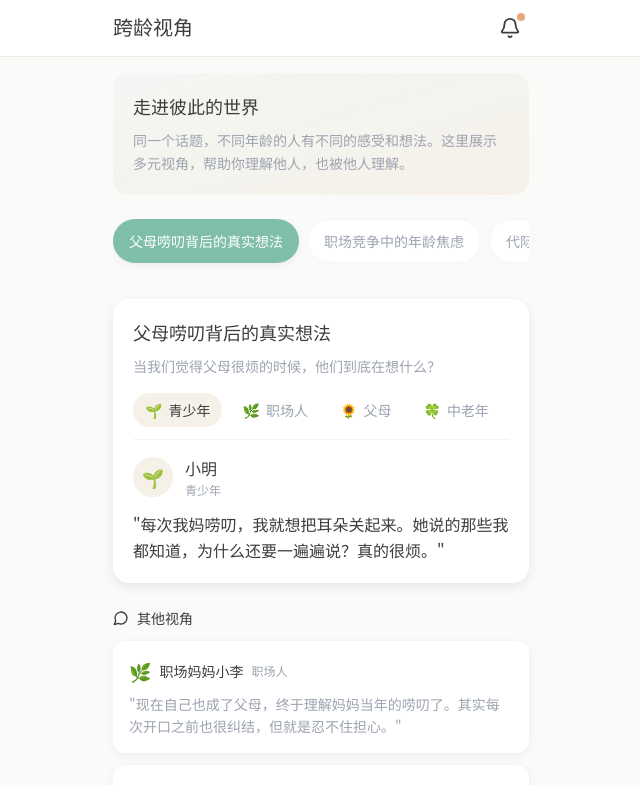
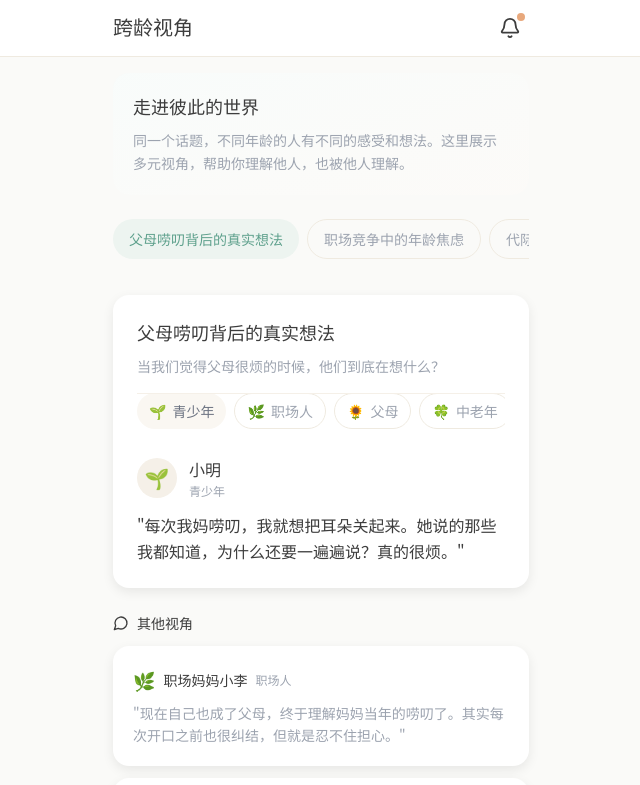
Before and after one commit to LJJ666666/MyPsychologyRoom, a React (Vite) app: page /cross-age in a window 1280 px wide. Shown: the top 785 px of the page, without its empty margins (319-959 px from the left). Built offline with nearby package versions, Linux system fonts and the light colour scheme.

Commit message:
feat: 心理治疗室 App 产品规划
Co-authored-by: traeagent <traeagent@users.noreply.github.com>

```diff
--- a/src/components/ChatBubble/ChatBubble.tsx
+++ b/src/components/ChatBubble/ChatBubble.tsx
@@ -1,5 +1,7 @@
 import React from 'react';
+
 import { Message } from '../../types';
+import { Avatar } from '../ui';
 
 interface ChatBubbleProps {
   message: Message;
@@ -12,25 +14,15 @@ export const ChatBubble: React.FC<ChatBubbleProps> = ({ message }) => {
     <div
       className={`flex gap-3 mb-4 animate-fade-in ${isUser ? 'flex-row-reverse' : ''}`}
     >
-      {/* Avatar */}
-      <div
-        className={`w-9 h-9 rounded-full flex items-center justify-center flex-shrink-0 ${
-          isUser ? 'bg-primary' : 'bg-secondary'
-        }`}
-      >
-        {isUser ? (
-          <span className="text-lg">😊</span>
-        ) : (
-          <span className="text-lg">🌸</span>
-        )}
-      </div>
+      <Avatar size="sm" variant={isUser ? 'primary' : 'secondary'}>
+        {isUser ? '😊' : '🌸'}
+      </Avatar>
 
-      {/* Bubble */}
       <div
         className={`max-w-[75%] px-4 py-3 rounded-2xl ${
           isUser
             ? 'bg-primary/10 text-foreground rounded-tr-sm'
-            : 'bg-white shadow-soft text-foreground rounded-tl-sm'
+            : 'bg-surface shadow-soft text-foreground rounded-tl-sm'
         }`}
       >
         <p className="text-sm leading-relaxed whitespace-pre-wrap">{message.content}</p>
@@ -44,3 +36,5 @@ export const ChatBubble: React.FC<ChatBubbleProps> = ({ message }) => {
     </div>
   );
 };
+
+export default ChatBubble;
--- a/src/components/common/EmptyState.tsx
+++ b/src/components/common/EmptyState.tsx
@@ -1,4 +1,6 @@
 import React from 'react';
+
+import { Avatar, Button } from '../ui';
 
 interface EmptyStateProps {
   icon?: React.ReactNode;
@@ -18,21 +20,20 @@ export const EmptyState: React.FC<EmptyStateProps> = ({
 }) => {
   return (
     <div className="flex flex-col items-center justify-center py-16 px-6 text-center animate-fade-in">
-      <div className="w-16 h-16 rounded-full bg-secondary flex items-center justify-center mb-4 text-3xl">
+      <Avatar size="lg" variant="secondary" className="mb-4">
         {icon || '📭'}
-      </div>
+      </Avatar>
       <h3 className="font-medium text-foreground mb-2">{title}</h3>
       {description && (
         <p className="text-sm text-muted mb-6 max-w-xs">{description}</p>
       )}
       {action && (
-        <button
-          onClick={action.onClick}
-          className="px-6 py-2.5 bg-primary text-white rounded-full text-sm font-medium hover:bg-primary-dark transition-colors"
-        >
+        <Button variant="primary" size="md" onClick={action.onClick}>
           {action.label}
-        </button>
+        </Button>
       )}
     </div>
   );
 };
+
+export default EmptyState;
--- a/src/components/common/TagFilter.tsx
+++ b/src/components/common/TagFilter.tsx
@@ -1,4 +1,6 @@
 import React from 'react';
+
+import { Tag } from '../ui';
 
 interface TagFilterProps {
   tags: string[];
@@ -13,29 +15,25 @@ export const TagFilter: React.FC<TagFilterProps> = ({
 }) => {
   return (
     <div className="flex gap-2 overflow-x-auto pb-2 scrollbar-hide">
-      <button
+      <Tag
+        variant={selectedTag === null ? 'primary' : 'outline'}
         onClick={() => onSelectTag(null)}
-        className={`px-4 py-2 rounded-full text-sm font-medium whitespace-nowrap transition-all duration-200 ${
-          selectedTag === null
-            ? 'bg-primary text-white shadow-sm'
-            : 'bg-white text-muted hover:bg-gray-50 border border-gray-100'
-        }`}
+        className="!py-2 !px-4 !text-sm whitespace-nowrap"
       >
         全部
-      </button>
+      </Tag>
       {tags.map((tag) => (
-        <button
+        <Tag
           key={tag}
+          variant={selectedTag === tag ? 'primary' : 'outline'}
           onClick={() => onSelectTag(tag === selectedTag ? null : tag)}
-          className={`px-4 py-2 rounded-full text-sm font-medium whitespace-nowrap transition-all duration-200 ${
-            selectedTag === tag
-              ? 'bg-primary text-white shadow-sm'
-              : 'bg-white text-muted hover:bg-gray-50 border border-gray-100'
-          }`}
+          className="!py-2 !px-4 !text-sm whitespace-nowrap"
         >
           #{tag}
-        </button>
+        </Tag>
       ))}
     </div>
   );
 };
+
+export default TagFilter;
--- a/src/pages/CrossAge/CrossAgePage.tsx
+++ b/src/pages/CrossAge/CrossAgePage.tsx
@@ -1,8 +1,10 @@
 import React, { useState } from 'react';
 import { MessageCircle } from 'lucide-react';
+
 import { Header } from '../../components/Layout';
 import { crossAgeTopics } from '../../data/mock';
 import { CrossAgeTopic, AgeGroup, AGE_GROUP_LABELS } from '../../types';
+import { Card, Tag, Divider, Avatar } from '../../components/ui';
 
 const AGE_GROUP_ORDER: AgeGroup[] = ['teen', 'worker', 'parent', 'elder'];
 
@@ -27,7 +29,8 @@ export const CrossAgePage: React.FC = () => {
 
       <main className="max-w-md mx-auto px-4 py-4">
         {/* Intro Card */}
-        <div className="bg-gradient-to-br from-primary/5 to-secondary p-5 rounded-2xl mb-6 animate-fade-in">
+        <Card className="!bg-gradient-to-br !from-primary/5 !to-secondary/30 !shadow-none !border-0 mb-6">
+          <div className="animate-fade-in">
             <h2 className="font-serif text-lg font-medium text-foreground mb-2">
               走进彼此的世界
             </h2>
@@ -35,49 +38,46 @@ export const CrossAgePage: React.FC = () => {
               同一个话题，不同年龄的人有不同的感受和想法。这里展示多元视角，帮助你理解他人，也被他人理解。
             </p>
           </div>
+        </Card>
 
         {/* Topic Selector */}
         <div className="flex gap-2 overflow-x-auto pb-3 mb-6 scrollbar-hide">
           {crossAgeTopics.map((topic) => (
-            <button
+            <Tag
               key={topic.id}
+              variant={activeTopic.id === topic.id ? 'primary' : 'outline'}
               onClick={() => {
                 setActiveTopic(topic);
                 setActivePerspective('teen');
               }}
-              className={`px-4 py-2.5 rounded-full text-sm font-medium whitespace-nowrap transition-all ${
-                activeTopic.id === topic.id
-                  ? 'bg-primary text-white shadow-sm'
-                  : 'bg-white text-muted hover:bg-gray-50 border border-gray-100'
-              }`}
+              className="!py-2 !px-4 !text-sm whitespace-nowrap"
             >
               {topic.title}
-            </button>
+            </Tag>
           ))}
         </div>
 
         {/* Topic Content */}
-        <div className="bg-white rounded-2xl shadow-card p-5 mb-6 animate-fade-in">
+        <Card padding="lg" className="mb-6">
+          <div className="animate-fade-in">
             <h3 className="font-serif text-lg font-medium text-foreground mb-2">
               {activeTopic.title}
             </h3>
             <p className="text-sm text-muted mb-4">{activeTopic.description}</p>
 
             {/* Perspective Tabs */}
-          <div className="flex gap-2 border-b border-gray-100 pb-3 mb-4 overflow-x-auto scrollbar-hide">
+            <div className="flex gap-2 pb-3 mb-4 overflow-x-auto scrollbar-hide">
+              <Divider className="!absolute" />
               {AGE_GROUP_ORDER.map((group) => (
-              <button
+                <Tag
                   key={group}
+                  variant={activePerspective === group ? 'default' : 'outline'}
                   onClick={() => setActivePerspective(group)}
-                className={`flex items-center gap-1.5 px-3 py-1.5 rounded-full text-sm font-medium whitespace-nowrap transition-all ${
-                  activePerspective === group
-                    ? 'bg-secondary text-foreground'
-                    : 'text-muted hover:bg-gray-50'
-                }`}
+                  className="!py-1.5 !px-3 !text-sm whitespace-nowrap flex items-center gap-1.5"
                 >
                   <span>{AGE_GROUP_ICONS[group]}</span>
                   <span>{AGE_GROUP_LABELS[group]}</span>
-              </button>
+                </Tag>
               ))}
             </div>
 
@@ -85,9 +85,9 @@ export const CrossAgePage: React.FC = () => {
             {currentPerspective && (
               <div className="animate-fade-in">
                 <div className="flex items-center gap-3 mb-3">
-                <div className="w-10 h-10 rounded-full bg-secondary flex items-center justify-center text-lg">
+                  <Avatar size="md" variant="secondary">
                     {AGE_GROUP_ICONS[currentPerspective.ageGroup]}
-                </div>
+                  </Avatar>
                   <div>
                     <div className="font-medium text-foreground">
                       {currentPerspective.authorName}
@@ -103,6 +103,7 @@ export const CrossAgePage: React.FC = () => {
               </div>
             )}
           </div>
+        </Card>
 
         {/* All Perspectives Preview */}
         <div className="space-y-3">
@@ -113,10 +114,11 @@ export const CrossAgePage: React.FC = () => {
           {activeTopic.perspectives
             .filter((p) => p.ageGroup !== activePerspective)
             .map((perspective) => (
-              <button
+              <Card
                 key={perspective.ageGroup}
+                hoverable
+                padding="md"
                 onClick={() => setActivePerspective(perspective.ageGroup)}
-                className="w-full bg-white rounded-xl p-4 shadow-soft text-left hover:shadow-card transition-all"
               >
                 <div className="flex items-center gap-2 mb-2">
                   <span className="text-lg">{AGE_GROUP_ICONS[perspective.ageGroup]}</span>
@@ -130,10 +132,12 @@ export const CrossAgePage: React.FC = () => {
                 <p className="text-sm text-muted line-clamp-2">
                   "{perspective.content}"
                 </p>
-              </button>
+              </Card>
             ))}
         </div>
       </main>
     </div>
   );
 };
+
+export default CrossAgePage;
```
Also changed, not shown: src/pages/AIAssistant/AIAssistantPage.tsx (+16 -11 lines), src/pages/Profile/ProfilePage.tsx (+18 -13 lines). Lines whose indentation alone changed are shown as unchanged.
